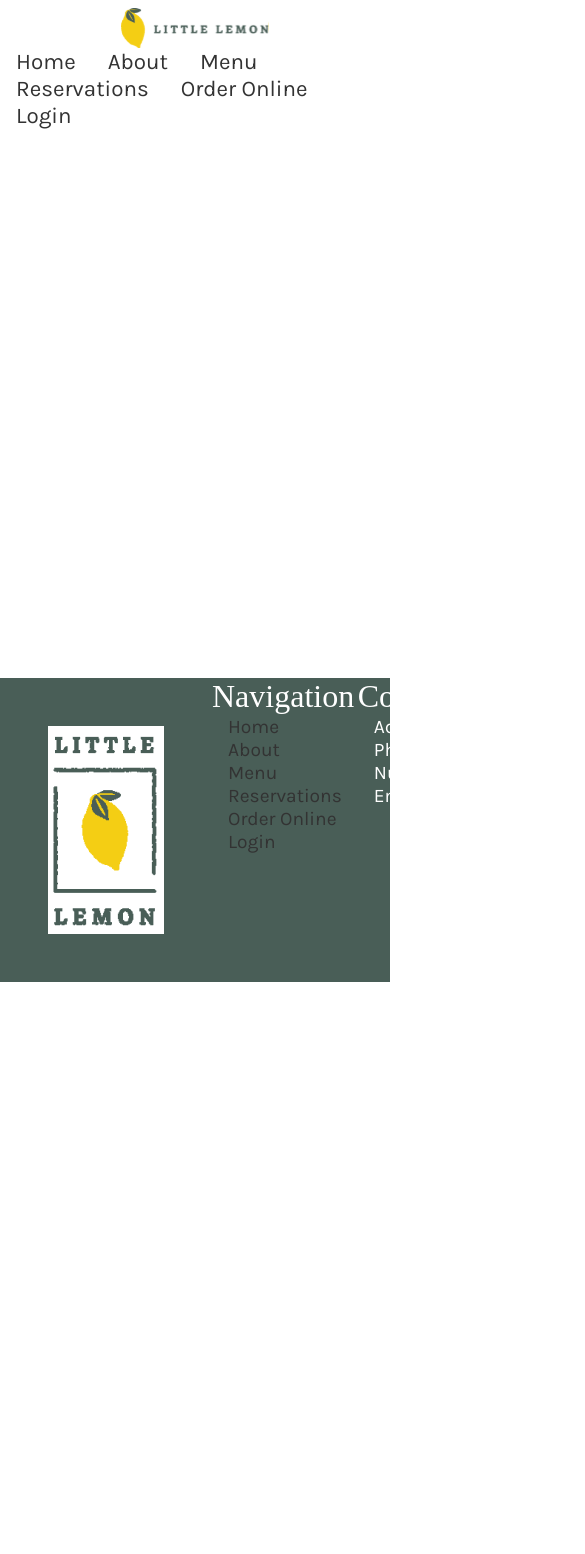
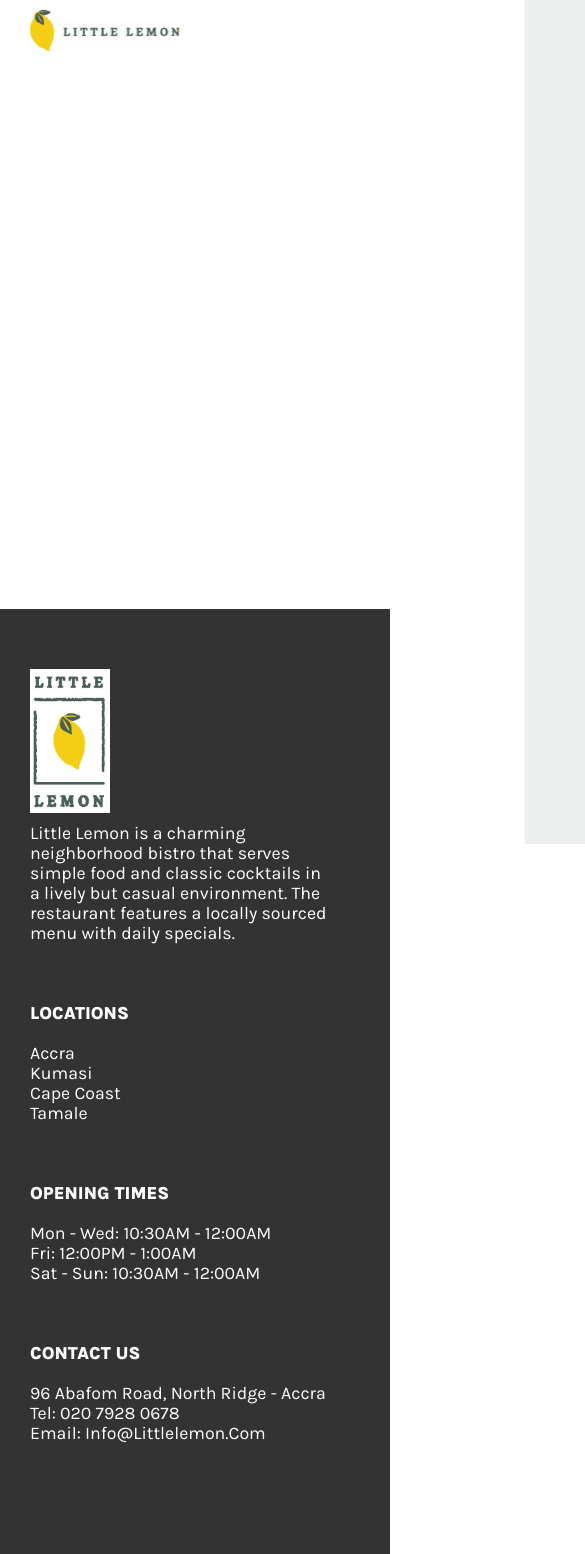
Before and after one commit to codya101/little-lemon, a React (Create React App) app: page / in a window 390 px wide. Shown: the top 1554 px of the page, 585 px wide, since content can reach past the window. Before the commit the page ends 982 px from the top, so only its background shows below. Built offline with nearby package versions, Linux system fonts and the light colour scheme; a web font is replaced by a local one.

Commit message:
Edited Header.css and Footer.css

```diff
--- a/src/App.js
+++ b/src/App.js
@@ -1,6 +1,5 @@
 import './App.css';
 import Header from './Header/Header';
-import Nav from './Nav/Nav';
 import Main from './Main/Main';
 import Footer from './Footer/Footer';
 
@@ -8,7 +7,6 @@ function App() {
   return (
     <>
       <Header></Header>
-      <Nav></Nav>
       <Main></Main>
       <Footer></Footer>
     </>
--- a/src/Footer/Footer.css
+++ b/src/Footer/Footer.css
@@ -1,26 +1,68 @@
-footer {
-    display: flex;
-    justify-content: space-evenly;
-    position: relative;
-    margin-top: auto;
-    flex-direction: row;
-    background: #495E57;
+.footer-background {
+    background-color: #333;
+    padding: 60px 0;
 }
 
-footer img {
-    margin: 3.0rem;
+.footer-container {
+    width: 85%;
+    margin: 0 auto;
+    display: flex;
+    flex-direction: column;
+    color: #fff;
 }
 
-
-footer h1 {
-    font-size: 2.0rem;
-    color: white;
-    font-weight: 100;
+.footer-container p {
+    width: 60%;
+    margin: 10px 0 60px;
 }
 
-footer li {
+.footer-container img {
+    width: 80px;
+}
+
+.footer-content {
     display: grid;
-    font-family: 'Karla', sans-serif;
-    font-size: 1.2rem;
-    color: white;
+    grid-template-columns: 20% 40% 40%;
+    gap: 20px;
+    font-size: 16pt;
+    margin-bottom: 60px;
 }
+
+.footer-content ul li {
+    text-transform: capitalize;
+}
+
+.footer-content h5 {
+    margin-bottom: 30px;
+}
+
+@media screen and (max-width: 1024px) {
+    .footer-container {
+        width: 100%;
+        padding-left: 30px;
+        padding-right: 30px;
+    }
+
+    .footer-container p {
+        width: 90%;
+        font-size: smaller;
+    }
+
+    .footer-content {
+        display: flex;
+        flex-direction: column;
+    }
+
+    .footer-content h5 {
+        margin-bottom: 20px;
+        font-size: smaller;
+    }
+
+    .footer-content ul {
+        margin-bottom: 40px;
+    }
+
+    .footer-content ul li {
+        font-size: smaller;
+    }
+  }
--- a/src/Footer/Footer.js
+++ b/src/Footer/Footer.js
@@ -2,36 +2,44 @@ import './Footer.css';
 
 function Footer() {
     return (
-      <footer>
-        <img src="footerLogo.png"></img>
-        <nav>
+      <div>
+        <div className="footer-background">
+            <div className="footer-container">
+                <img src="footerLogo.png" alt="Little Lemon logo" />
+                <p>Little Lemon is a charming neighborhood bistro that serves simple food and classic cocktails in a lively but casual environment. The restaurant features a locally sourced menu with daily specials.</p>
+                <div className="footer-content">
+                    <div className="locations">
+                        <h5>LOCATIONS</h5>
                         <ul>
-            <h1>Navigation</h1>
-            <li><a href="/home">Home</a></li>
-            <li><a href="/about">About</a></li>
-            <li><a href="/menu">Menu</a></li>
-            <li><a href="/reservations">Reservations</a></li>
-            <li><a href="/orderOnline">Order Online</a></li>
-            <li><a href="/login">Login</a></li>
+                            <li>Accra</li>
+                            <li>Kumasi</li>
+                            <li>Cape Coast</li>
+                            <li>Tamale</li>
                         </ul>
-        </nav>
-        <nav>
+                    </div>
+                    <div className="opening-times">
+                        <h5>OPENING TIMES</h5>
                         <ul>
-            <h1>Contact</h1>
-            <li>Address</li>
-            <li>Phone Number</li>
-            <li>Email</li>
+                            <li>Mon - Wed: 10:30AM - 12:00AM</li>
+                            <li>Fri: 12:00PM - 1:00AM</li>
+                            <li>Sat - Sun: 10:30AM - 12:00AM</li>
                         </ul>
-        </nav>
-        <nav>
+                    </div>
+                    <div className="contact">
+                        <h5>CONTACT US</h5>
                         <ul>
-            <h1>Social Media</h1>
-            <li>Address</li>
-            <li>Phone Number</li>
-            <li>Email</li>
+                            <li>96 Abafom Road, North Ridge - Accra</li>
+                            <li>Tel: 020 7928 0678</li>
+                            <li>Email: info@littlelemon.com</li>
                         </ul>
-        </nav>
-      </footer>
+                    </div>
+            </div>
+            <div className="copyright">
+                <p>© 2023 Little Lemon Ltd. All rights reserved.</p>
+            </div>
+          </div>
+        </div>
+      </div>
     );
 }
 export default Footer;
--- a/src/Header/Header.css
+++ b/src/Header/Header.css
@@ -1,7 +1,59 @@
+header {
+    display: flex;
+    align-items: center;
+    justify-content: space-between;
+    padding: 10px 0;
+    width: 80%;
+    margin: 0 auto;
+}
+
 header img {
-    display: block;
-    margin-left: auto;
-    margin-right: auto;
-    min-width: 20%;
-    margin-top: 0.5rem;
+    width: 200px;
 }
+
+.nav-menu {
+    display: flex;
+    align-items: center;
+}
+
+.nav-menu li {
+    padding: 0 15px;
+}
+
+.nav-menu li a:hover {
+    color: #495e57;
+}
+
+@media screen and (max-width: 1024px) {
+    header {
+        width: 100%;
+        padding: 10px 30px;
+    }
+
+    header img {
+        width: 150px;
+    }
+
+    .nav-menu {
+        flex-direction: column;
+        align-items: flex-end;
+        justify-content: flex-start;
+        height: 100vh;
+        background: #edefee;
+        position: absolute;
+        top: 0;
+        right: -100%;
+        z-index: 10;
+        transition: 0.5s;
+        padding: 80px 30px 20px 120px;
+    }
+
+    .nav-menu li {
+        padding: 10px 0;
+    }
+
+    .nav-menu li a {
+        color: #333333;
+        font-size: smaller;
+    }
+}
--- a/src/Header/Header.js
+++ b/src/Header/Header.js
@@ -5,6 +5,16 @@ function Header() {
     return (
       <header>
         <img src="navLogo.svg"></img>
+        <nav>
+          <ul className="nav-menu">
+            <li><a href="/home">Home</a></li>
+            <li><a href="/about">About</a></li>
+            <li><a href="/menu">Menu</a></li>
+            <li><a href="/reservations">Reservations</a></li>
+            <li><a href="/orderOnline">Order Online</a></li>
+            <li><a href="/login">Login</a></li>
+          </ul>
+        </nav>
       </header>
     );
 }
--- a/src/Nav/Nav.css
+++ /dev/null
@@ -1,10 +0,0 @@
-nav {
-    display: flex;
-    justify-content: space-evenly;
-}
-
-li {
-    display: inline-block;
-    font-size: 1.4rem;
-    margin: 0 1.0rem;
-}
--- a/src/Nav/Nav.js
+++ /dev/null
@@ -1,18 +0,0 @@
-import './Nav.css';
-
-function Nav() {
-    return (
-      <nav>
-        <ul>
-          <li><a href="/home">Home</a></li>
-          <li><a href="/about">About</a></li>
-          <li><a href="/menu">Menu</a></li>
-          <li><a href="/reservations">Reservations</a></li>
-          <li><a href="/orderOnline">Order Online</a></li>
-          <li><a href="/login">Login</a></li>
-        </ul>
-      </nav>
-    );
-}
-
-export default Nav;
```
Lines whose indentation alone changed are shown as unchanged.
